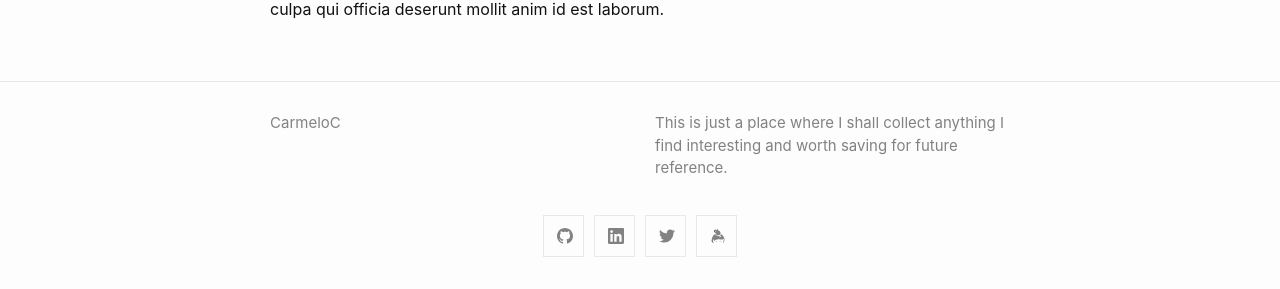
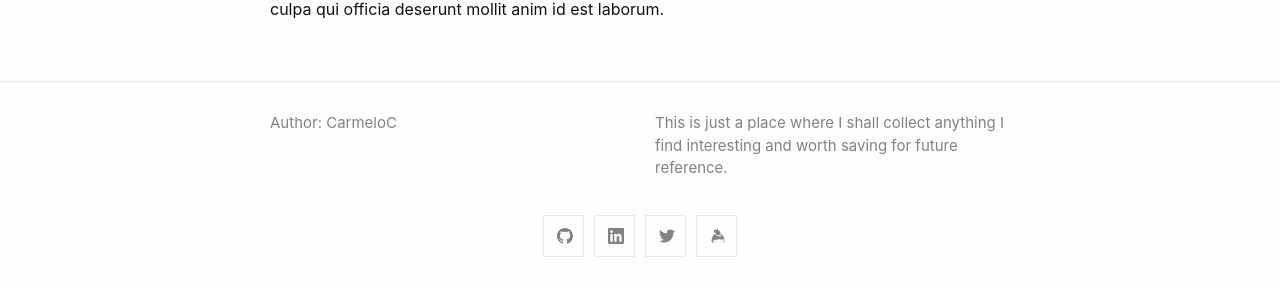
Before and after one commit to carmelo0x99/carmelo0x99.github.io, a Jekyll site: the page built from README.md, in a window 1280 px wide. Shown: the part 1923-2212 px from the top of the page. Built offline with Jekyll 4.4.1, drawn with Linux system fonts in a browser that asks for light colours; our own code applies the rules of GitHub Pages for plain Markdown files.

Commit message:
Edited minima config

```diff
--- a/_includes/footer.html
+++ b/_includes/footer.html
@@ -16,7 +16,7 @@
       {%- if site.author %}
         <ul class="contact-list">
           {% if site.author.name -%}
-            <li class="p-name">{{ site.author.name | escape }}</li>
+            <li class="p-name">Author: {{ site.author.name | escape }}</li>
           {% endif -%}
           {% if site.author.email -%}
             <li><a class="u-email" href="mailto:{{ site.author.email }}">{{ site.author.email }}</a></li>
```
